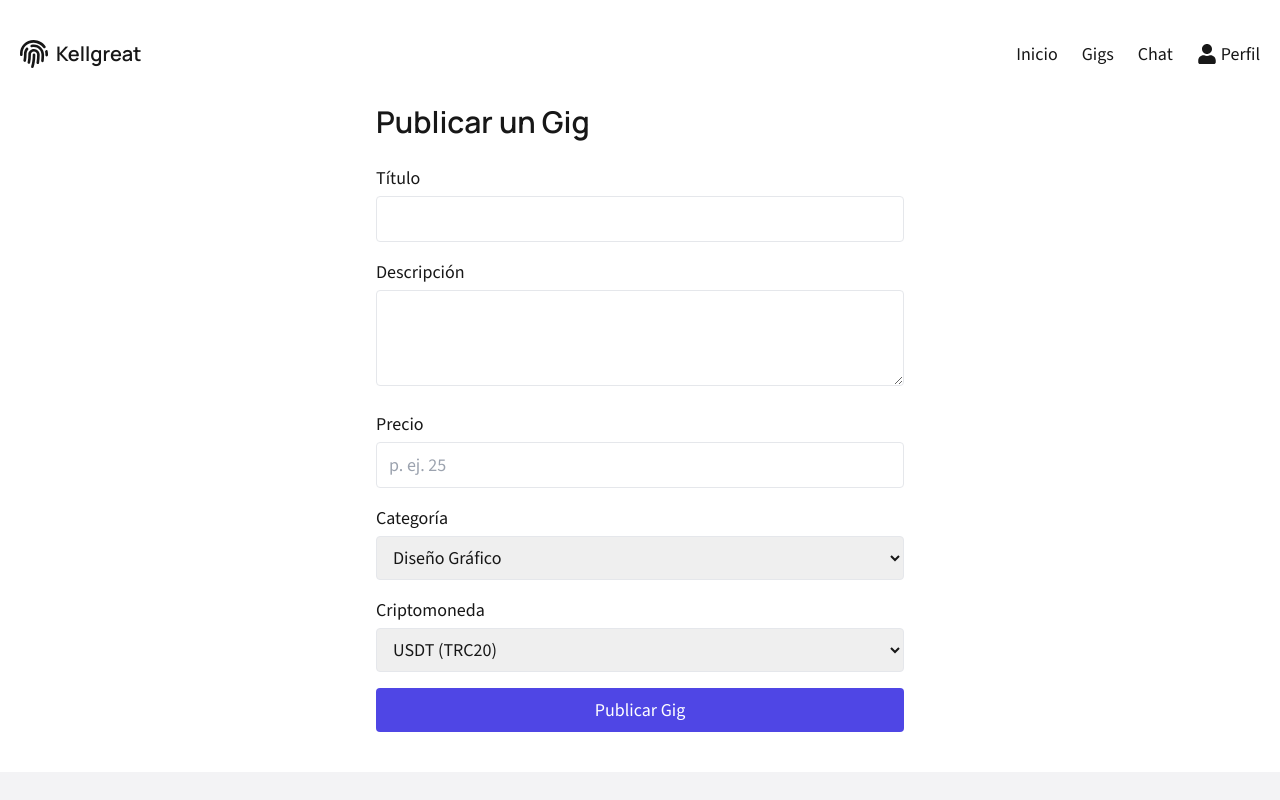
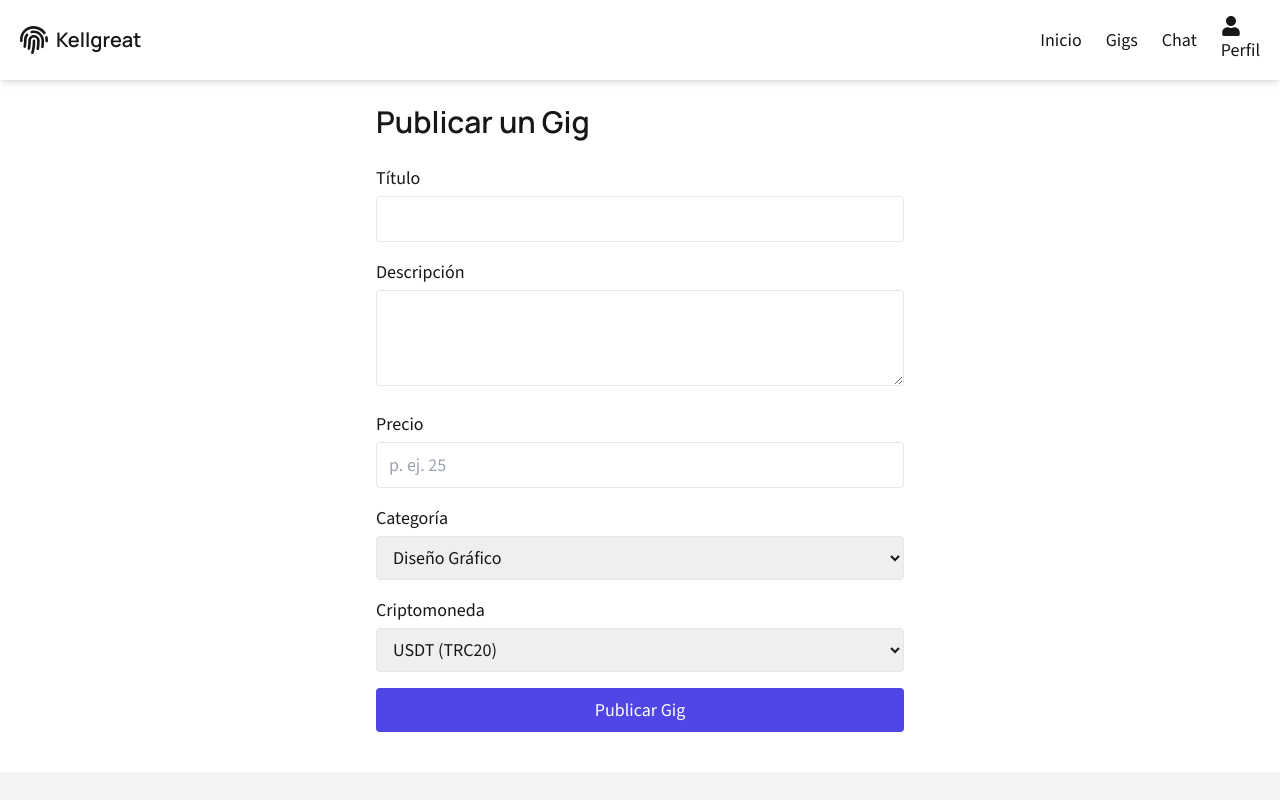
Before and after one commit to kelvingarciagarcia952-dotcom/finwise-saas-landing-page, a Next.js app: page /gigs/new in a window 1280 px wide. Shown: the top 800 px of the page. Built offline with nearby package versions, Linux system fonts and the light colour scheme.

Commit message:
Update Header.tsx

```diff
--- a/src/components/Header.tsx
+++ b/src/components/Header.tsx
@@ -1,3 +1,4 @@
+// src/components/Header.tsx
 'use client';
 
 import Link from 'next/link';
@@ -5,67 +6,82 @@ import React, { useState } from 'react';
 import { Transition } from '@headlessui/react';
 import { HiOutlineXMark, HiBars3 } from 'react-icons/hi2';
 import { FaFingerprint, FaUser } from 'react-icons/fa';
+import { usePathname } from 'next/navigation';
 
 import Container from './Container';
 import { siteDetails } from '@/data/siteDetails';
 
 const Header: React.FC = () => {
   const [isOpen, setIsOpen] = useState(false);
+  const path = usePathname();
+
   const toggleMenu = () => setIsOpen(!isOpen);
 
+  const menuItems = [
+    { label: 'Inicio', href: '/' },
+    { label: 'Gigs', href: '/gigs' },
+    { label: 'Chat', href: '/chat' },
+    { label: 'Perfil', href: '/profile', icon: <FaUser className="w-5 h-5 mr-1" /> },
+  ];
+
+  const linkBase = 'transition-colors';
+  const desktopLink = (href: string) =>
+    `${linkBase} ${
+      path === href
+        ? 'text-indigo-600 font-semibold'
+        : 'text-foreground hover:text-foreground-accent'
+    }`;
+
+  const mobileLink = (href: string) =>
+    `block ${
+      path === href
+        ? 'text-indigo-600 font-semibold'
+        : 'text-foreground hover:text-primary'
+    }`;
+
   return (
-    <header className="bg-transparent fixed top-0 left-0 right-0 z-50 w-full">
+    <header className="fixed top-0 left-0 right-0 z-50 w-full bg-white shadow-md">
       <Container className="!px-0">
-        <nav className="flex justify-between items-center bg-white md:bg-transparent shadow-md md:shadow-none py-2 px-5 md:py-10">
-
+        <nav className="flex justify-between items-center py-2 px-5 md:py-4">
           {/* Logo */}
           <Link href="/" className="flex items-center gap-2">
             <FaFingerprint className="text-foreground w-7 h-7" />
-            <span className="manrope text-xl font-semibold text-foreground cursor-pointer">
+            <span className="manrope text-xl font-semibold text-foreground">
               {siteDetails.siteName}
             </span>
           </Link>
 
-          {/* Menú escritorio */}
+          {/* Desktop menu */}
           <ul className="hidden md:flex space-x-6 items-center">
-            <li>
-              <Link href="/" className="text-foreground hover:text-foreground-accent transition-colors">
-                Inicio
-              </Link>
-            </li>
-            <li>
-              <Link href="/gigs" className="text-foreground hover:text-foreground-accent transition-colors">
-                Gigs
-              </Link>
-            </li>
-            <li>
-              <Link href="/chat" className="text-foreground hover:text-foreground-accent transition-colors">
-                Chat
-              </Link>
-            </li>
-            <li>
-              <Link href="/profile" className="flex items-center text-foreground hover:text-foreground-accent transition-colors">
-                <FaUser className="w-5 h-5 mr-1" />
-                Perfil
-              </Link>
-            </li>
+            {menuItems.map((item) => (
+              <li key={item.href}>
+                <Link href={item.href} className={desktopLink(item.href)}>
+                  {item.icon && <>{item.icon}</>}
+                  {item.label}
+                </Link>
+              </li>
+            ))}
           </ul>
 
-          {/* Botón móvil */}
+          {/* Mobile menu button */}
           <button
             onClick={toggleMenu}
             type="button"
-            className="md:hidden bg-primary text-black focus:outline-none rounded-full w-10 h-10 flex items-center justify-center"
+            className="md:hidden bg-primary text-black rounded-full w-10 h-10 flex items-center justify-center focus:outline-none"
             aria-controls="mobile-menu"
             aria-expanded={isOpen}
           >
-            {isOpen ? <HiOutlineXMark className="w-6 h-6" /> : <HiBars3 className="w-6 h-6" />}
+            {isOpen ? (
+              <HiOutlineXMark className="w-6 h-6" />
+            ) : (
+              <HiBars3 className="w-6 h-6" />
+            )}
             <span className="sr-only">Toggle navigation</span>
           </button>
         </nav>
       </Container>
 
-      {/* Menú móvil */}
+      {/* Mobile menu */}
       <Transition
         show={isOpen}
         enter="transition ease-out duration-200 transform"
@@ -77,27 +93,18 @@ const Header: React.FC = () => {
       >
         <div id="mobile-menu" className="md:hidden bg-white shadow-lg">
           <ul className="flex flex-col space-y-4 pt-4 pb-6 px-6">
-            <li>
-              <Link href="/" onClick={toggleMenu} className="block text-foreground hover:text-primary">
-                Inicio
-              </Link>
-            </li>
-            <li>
-              <Link href="/gigs" onClick={toggleMenu} className="block text-foreground hover:text-primary">
-                Gigs
-              </Link>
-            </li>
-            <li>
-              <Link href="/chat" onClick={toggleMenu} className="block text-foreground hover:text-primary">
-                Chat
-              </Link>
-            </li>
-            <li>
-              <Link href="/profile" onClick={toggleMenu} className="flex items-center block text-foreground hover:text-primary">
-                <FaUser className="w-5 h-5 mr-1" />
-                Perfil
-              </Link>
-            </li>
+            {menuItems.map((item) => (
+              <li key={item.href}>
+                <Link
+                  href={item.href}
+                  onClick={toggleMenu}
+                  className={mobileLink(item.href)}
+                >
+                  {item.icon && <>{item.icon}</>}
+                  {item.label}
+                </Link>
+              </li>
+            ))}
           </ul>
         </div>
       </Transition>
```
